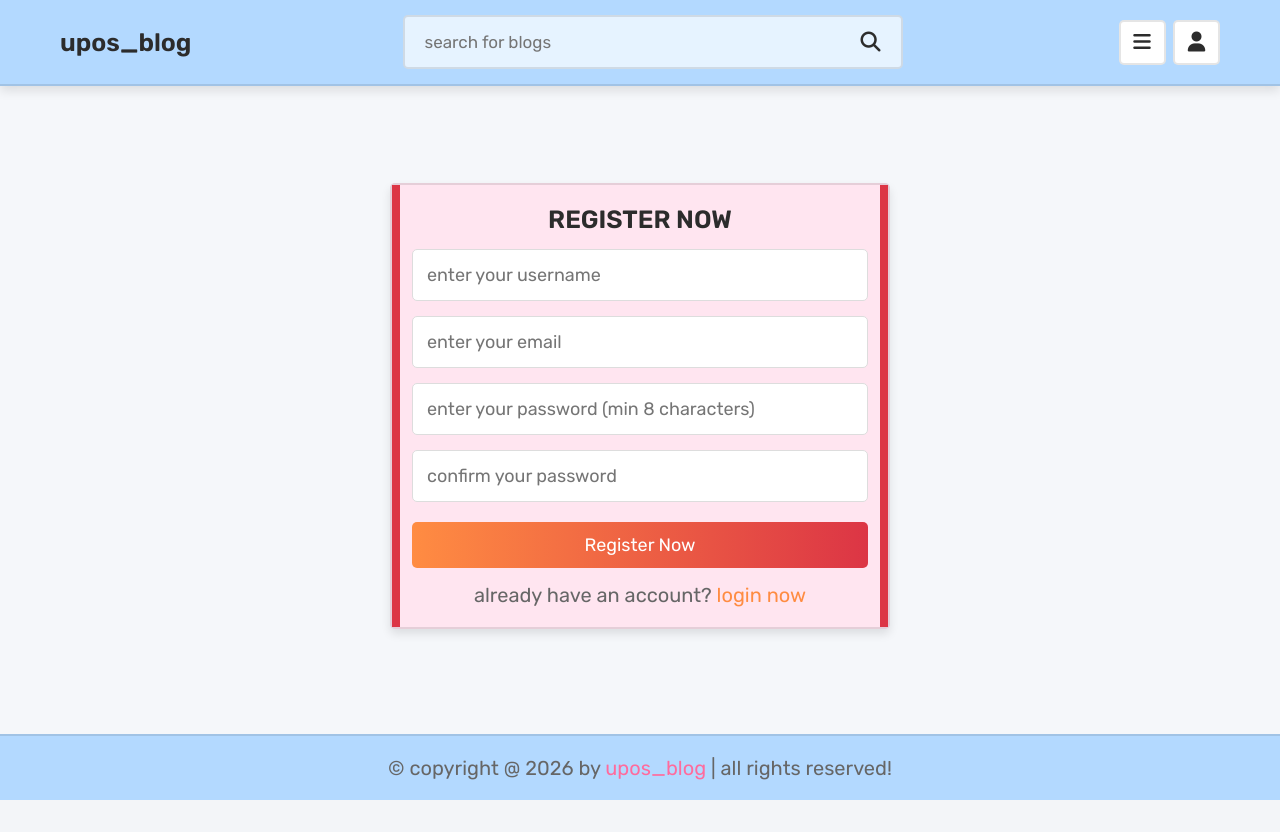
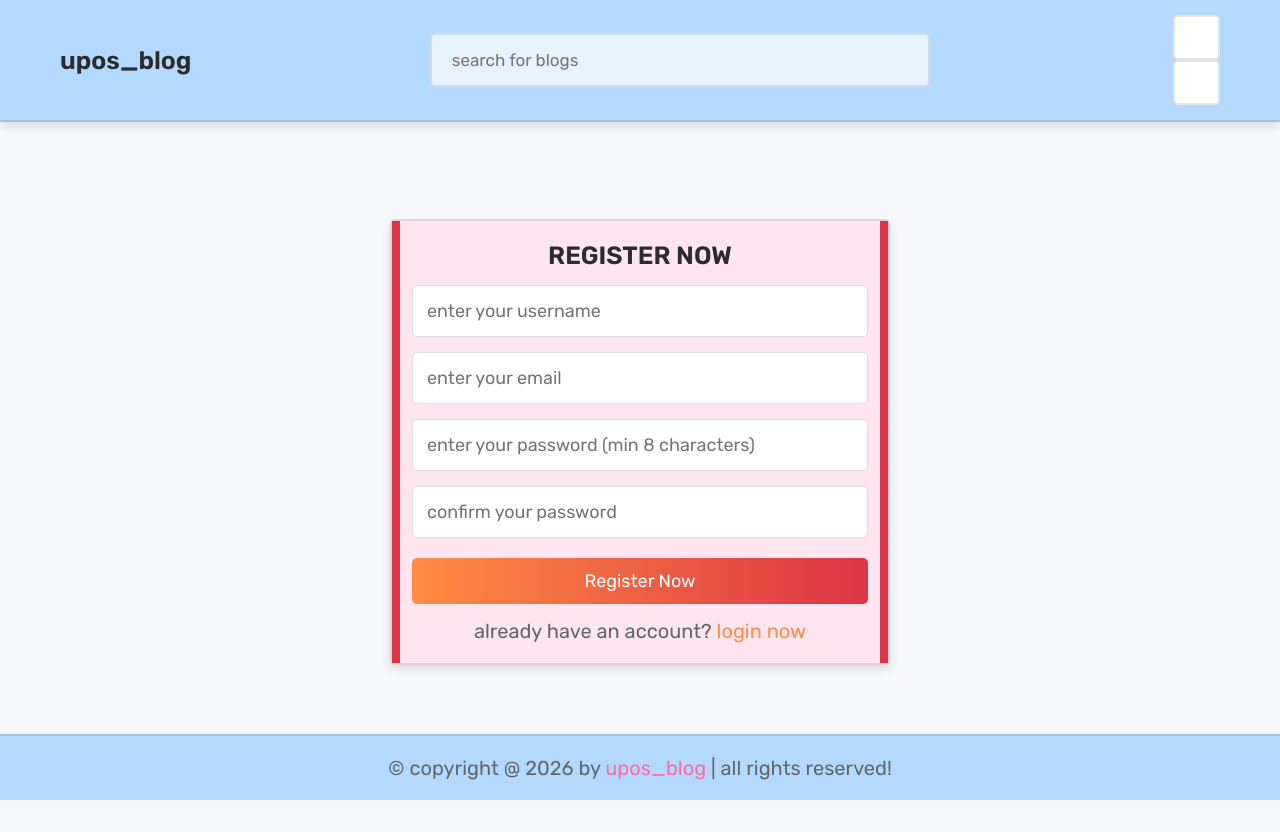
Before and after one commit to Upama-Prapti/web-technologies-Fall2025-2026-sec-W-Final-Term-Project, a PHP site: page /blog/views/user/register.php in a window 1280 px wide. Before the commit the page ends 800 px from the top, so only its background shows below. Run offline with PHP 8.4, Linux system fonts and the light colour scheme; some libraries are stand-ins or nearby versions.

Commit message:
Update register.php

```diff
--- a/views/user/register.php
+++ b/views/user/register.php
@@ -8,7 +8,6 @@ if(!isset($message)) $message = [];
    <meta http-equiv="X-UA-Compatible" content="IE=edge">
    <meta name="viewport" content="width=device-width, initial-scale=1.0">
    <title>Register</title>
-   <link rel="stylesheet" href="https://cdnjs.cloudflare.com/ajax/libs/font-awesome/6.1.1/css/all.min.css">
    <link rel="stylesheet" href="<?php echo ASSETS_URL; ?>css/style.css">
 </head>
 <body>
```
